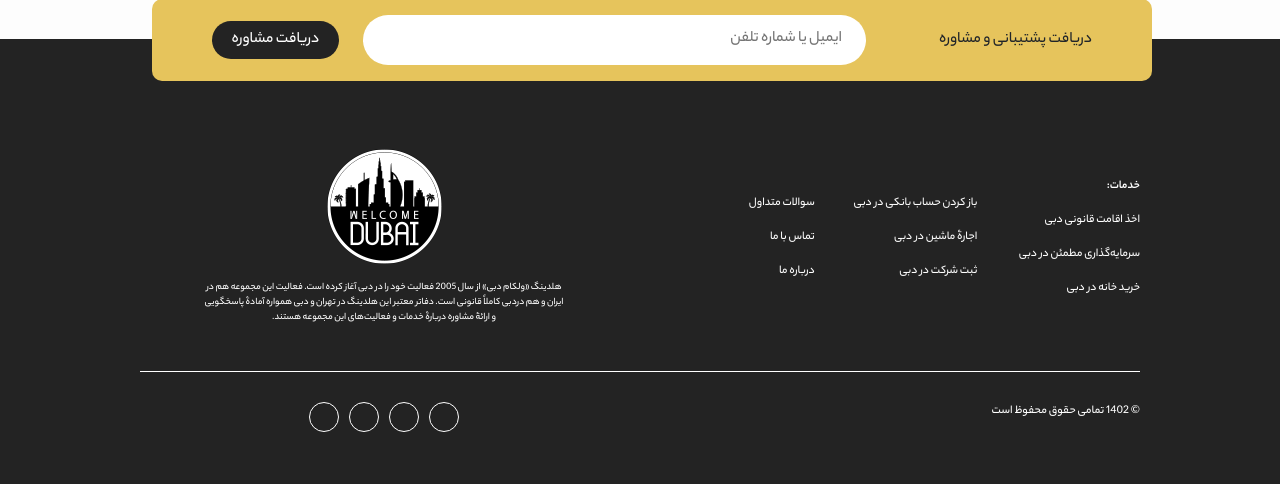
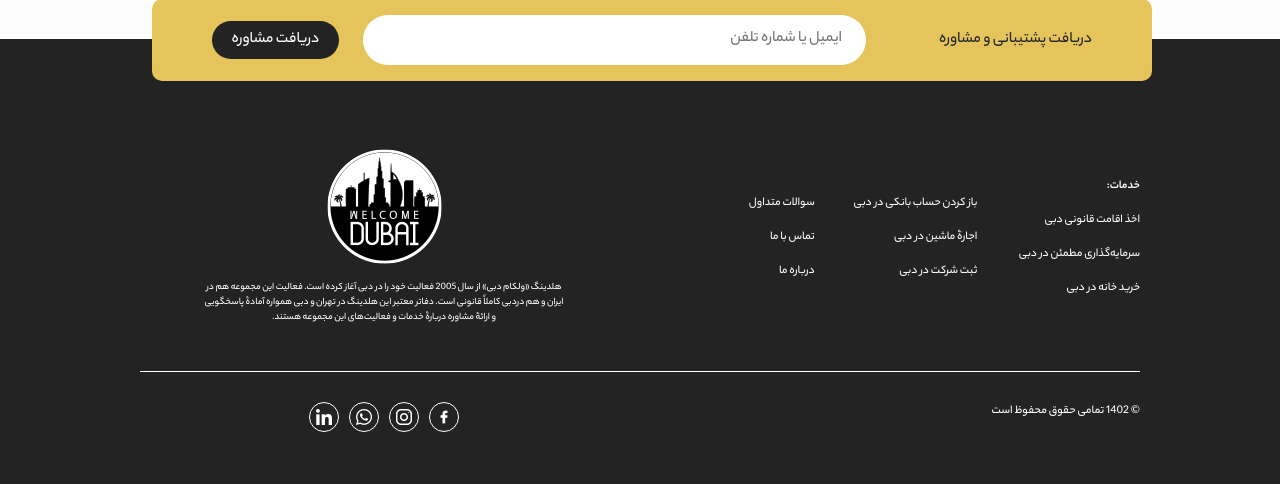
Before and after one commit to ftmeslr/dubaiProject, a PHP site: page / in a window 1280 px wide. Shown: the part 4277-4761 px from the top of the page. Run offline with PHP 8.4, Linux system fonts and the light colour scheme.

Commit message:
add footer social icons

```diff
--- a/index.html
+++ b/index.html
@@ -471,10 +471,42 @@
                 <p>© 1402 تمامی حقوق محفوظ است</p>
               </div>
               <div class="d-flex col-6 justify-content-center">
-                <div class="circle" style="width: 30px; height: 30px"></div>
-                <div class="circle" style="width: 30px; height: 30px"></div>
-                <div class="circle" style="width: 30px; height: 30px"></div>
-                <div class="circle" style="width: 30px; height: 30px"></div>
+                <div
+                  class="circle d-flex align-items-center justify-content-center"
+                >
+                  <img
+                    class="w-100"
+                    src="./images/icons/facebook(1).png"
+                    alt=""
+                  />
+                </div>
+                <div
+                  class="circle d-flex align-items-center justify-content-center"
+                >
+                  <img
+                    class="w-100"
+                    src="./images/icons/instagram(2).png"
+                    alt=""
+                  />
+                </div>
+                <div
+                  class="circle d-flex align-items-center justify-content-center"
+                >
+                  <img
+                    class="w-100"
+                    src="./images/icons/whatsapp(1).png"
+                    alt=""
+                  />
+                </div>
+                <div
+                  class="circle d-flex align-items-center justify-content-center"
+                >
+                  <img
+                    class="w-100"
+                    src="./images/icons/linkedin(2).png"
+                    alt=""
+                  />
+                </div>
               </div>
             </div>
           </div>
--- a/style.css
+++ b/style.css
@@ -137,7 +137,7 @@
 }
 
 .f90 {
-  font-size:80px;
+  font-size: 80px;
   font-family: "Acumin" !important;
 }
 
@@ -456,6 +456,9 @@ ul {
   border-radius: 100%;
   border: 1px solid #fff;
   margin: 0 5px;
+  width: 30px;
+  height: 30px;
+  padding: 6px;
 }
 
 .mt--20 {
```
Also changed, not shown: images/icons/facebook(1).png (added), images/icons/instagram(2).png (added), images/icons/linkedin(2).png (added), images/icons/whatsapp(1).png (added).
